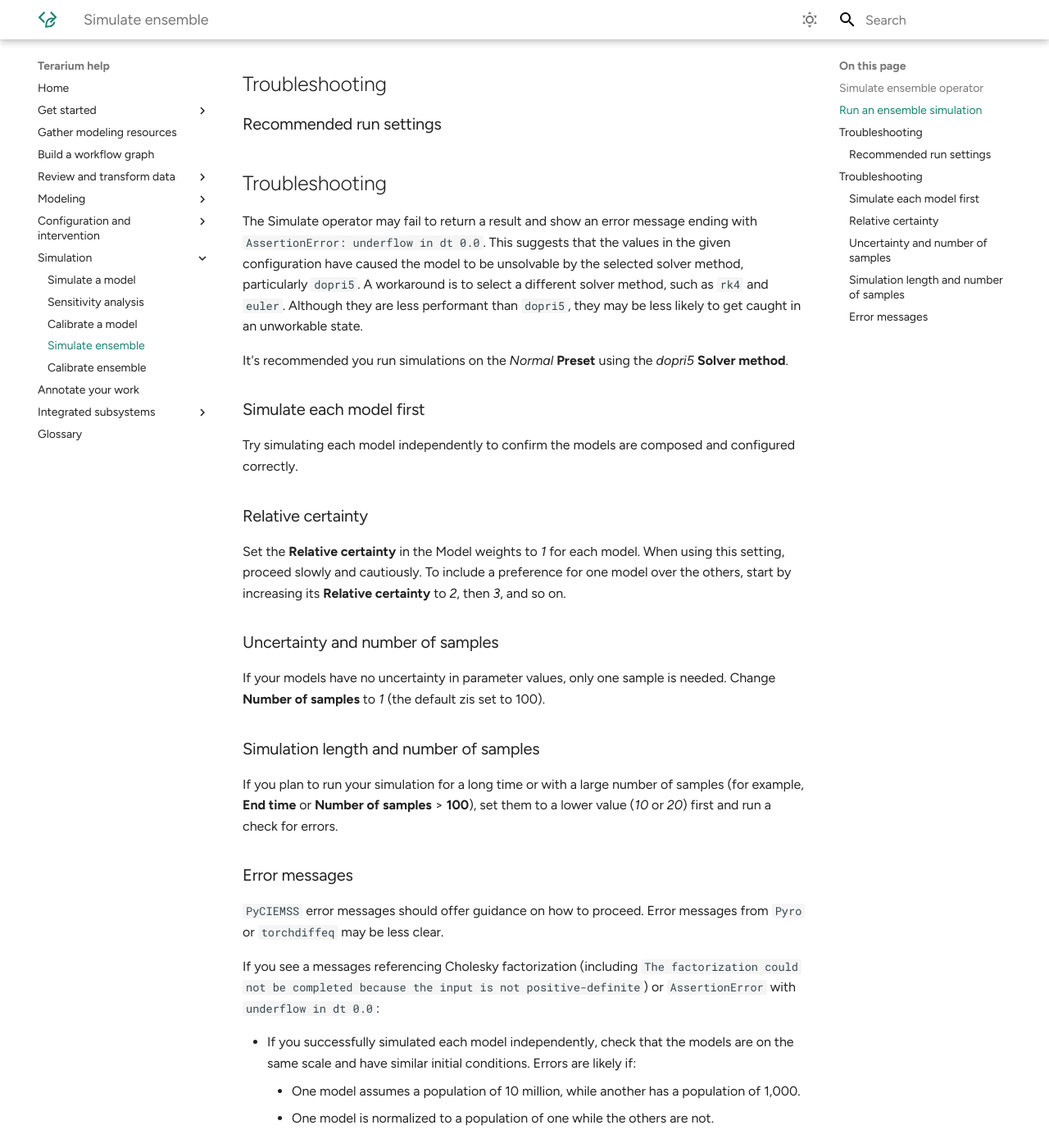
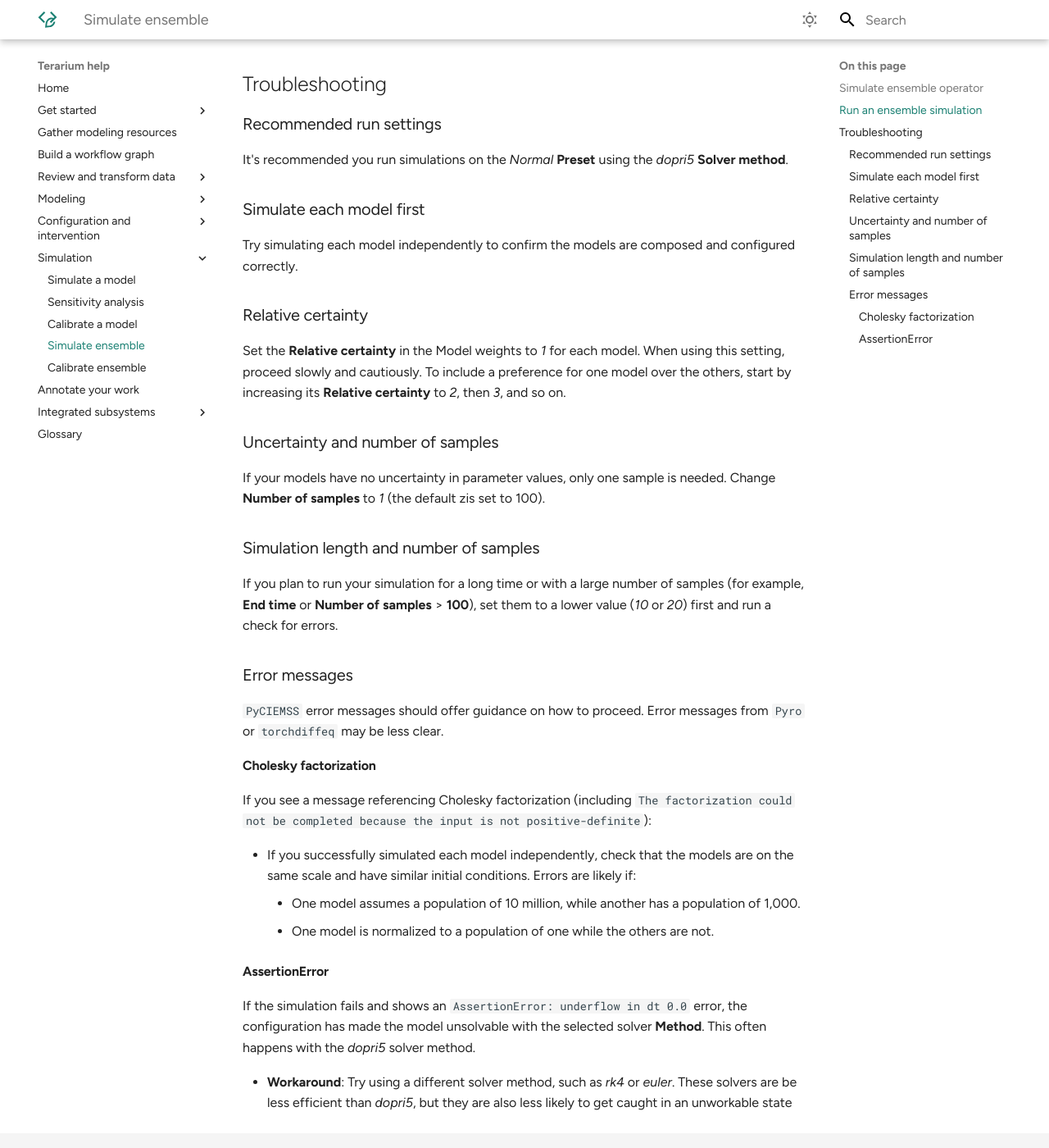
Before and after one commit to DARPA-ASKEM/terarium-docs, an MkDocs documentation site: the page built from docs/simulation/simulate-ensemble.md, in a window 1280 px wide and 1400 px high, scrolled down 1273 px. Shown: the whole window at 82% size. Built offline with MkDocs 1.6.1 and Material for MkDocs 9.7.7, drawn with Linux system fonts in a browser that asks for light colours; plug-ins that fetch from the network failed and are left out.

```diff
--- a/docs/simulation/simulate-ensemble.md
+++ b/docs/simulation/simulate-ensemble.md
@@ -47,11 +47,6 @@ More info coming soon.
 
 ### Recommended run settings
 
-## Troubleshooting
-
-The Simulate operator may fail to return a result and show an error message ending with `AssertionError: underflow in dt 0.0`. This suggests that the values in the given configuration have caused the model to be unsolvable by the selected solver method, particularly `dopri5`. A workaround is to select a different solver method, such as `rk4` and `euler`. Although they are less performant than `dopri5`, they may be less likely to get caught in an unworkable state.
-
-
 It's recommended you run simulations on the *Normal* **Preset** using the *dopri5* **Solver method**.
 
 ### Simulate each model first
@@ -74,8 +69,16 @@ If you plan to run your simulation for a long time or with a large number of sam
 
 `PyCIEMSS` error messages should offer guidance on how to proceed. Error messages from `Pyro` or `torchdiffeq` may be less clear.
 
-If you see a messages referencing Cholesky factorization (including `The factorization could not be completed because the input is not positive-definite`) or `AssertionError` with `underflow in dt 0.0`:
+#### Cholesky factorization
+
+If you see a message referencing Cholesky factorization (including `The factorization could not be completed because the input is not positive-definite`):
 
 - If you successfully simulated each model independently, check that the models are on the same scale and have similar initial conditions. Errors are likely if:
     - One model assumes a population of 10 million, while another has a population of 1,000.
     - One model is normalized to a population of one while the others are not.
+
+#### AssertionError
+
+If the simulation fails and shows an `AssertionError: underflow in dt 0.0` error, the configuration has made the model unsolvable with the selected solver **Method**. This often happens with the *dopri5* solver method.
+
+- **Workaround**: Try using a different solver method, such as *rk4* or *euler*. These solvers are be less efficient than *dopri5*, but they are also less likely to get caught in an unworkable state
```
Also changed, not shown: docs/config-and-intervention/simulate-intervention-policy.md (+3 -1 lines), docs/modeling/edit-model.md (+2 -4 lines), docs/modeling/stratify-model.md (+1 -2 lines), docs/simulation/simulate-model.md (+10 -3 lines).
